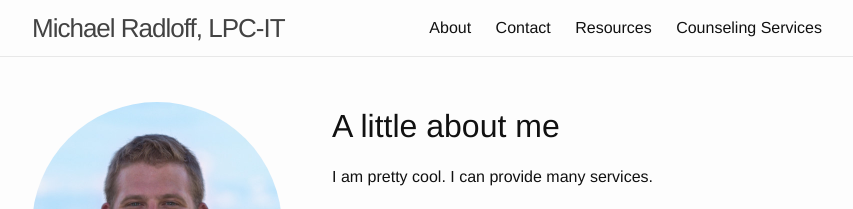
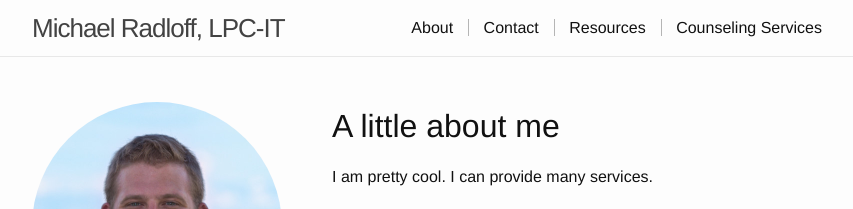
Before and after one commit to mradloff/mradloff, a Jekyll site: the page built from pages/about.md, in a window 1280 px wide. Shown: the top 209 px of the page, without its empty margins (213-1066 px from the left). Built offline with Jekyll 4.4.1, drawn with Linux system fonts in a browser that asks for light colours.

Commit message:
Add separator between links

```diff
--- a/_sass/minima/_layout.scss
+++ b/_sass/minima/_layout.scss
@@ -38,7 +38,9 @@
 
         // Gaps between nav items, but not on the last one
         &:not(:last-child) {
-            margin-right: 20px;
+            margin-right: 10px;
+            padding-right: 15px;
+            border-right: 1px solid lighten($grey-color, 20%);
         }
     }
 
```
